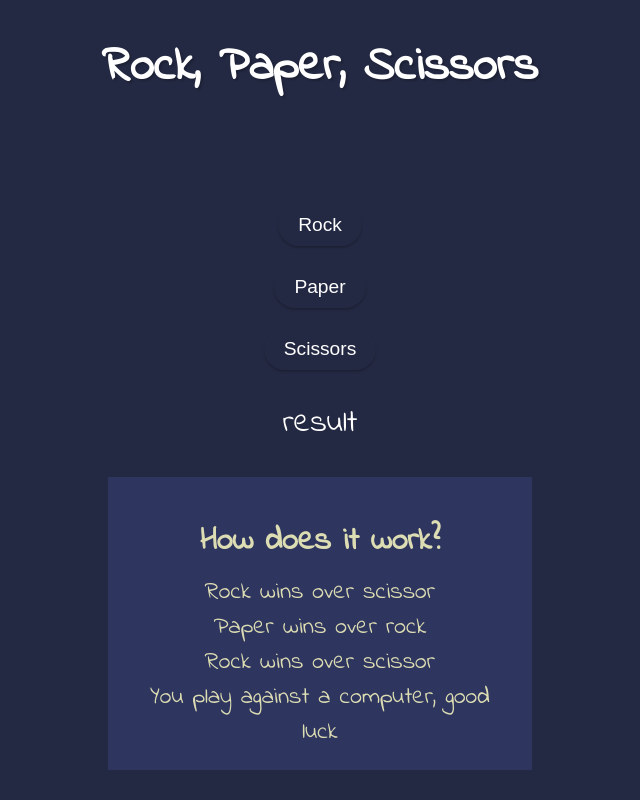
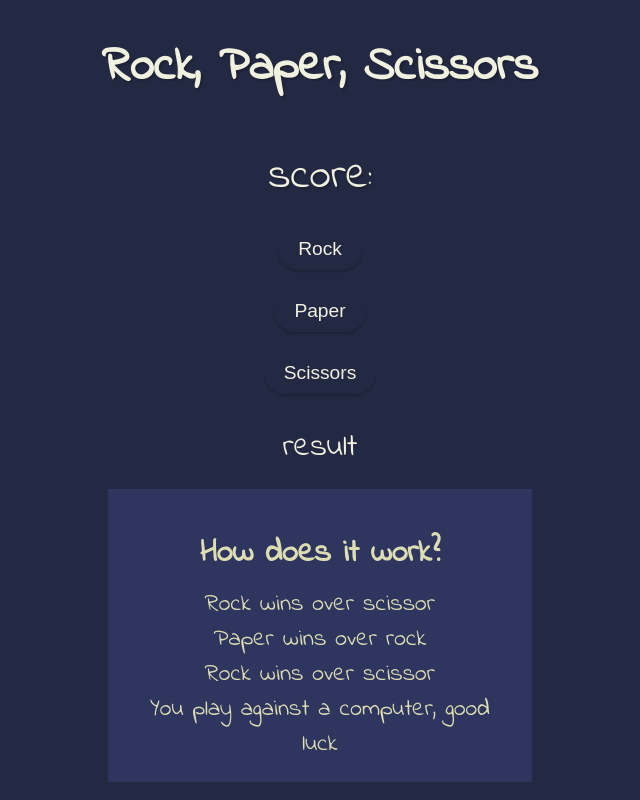
Before and after one commit to Bob-laza/rpsodin, a plain HTML site: page index.html in a window 1280 px wide. Shown: the whole page, without its empty margins (320-960 px from the left). Drawn offline with Linux system fonts and the light colour scheme.

Commit message:
Added score

```diff
--- a/app.js
+++ b/app.js
@@ -1,7 +1,7 @@
 const rockButton = document.getElementById("btn1");
 const paperButton = document.getElementById("btn2");
 const scissorsButton = document.getElementById("btn3");
-
+let score = 0;
 rockButton.addEventListener("click", () => {
     playGame(1);
 });
@@ -18,6 +18,7 @@ function playGame(userChoice) {
     const computerChoice = Math.floor(Math.random() * 3) + 1;
     let didPLayerWon = false;
 
+
     let result;
     if (userChoice === computerChoice) {
         result = "It's a tie!";
@@ -25,22 +26,25 @@ function playGame(userChoice) {
     } else if (userChoice === 1 && computerChoice === 3 || userChoice === 2 && computerChoice === 1 || userChoice === 3 && computerChoice === 2) {
         result = "You win!";
         didPLayerWon = true;
+        score++;
     } else {
         result = "Computer wins!";
         didPLayerWon = false;
     }
 
     const resultDiv = document.getElementById("result");
+    const scoreresult = document.getElementById("score");
 
     if(didPLayerWon === true){
         resultDiv.innerHTML = `<div id="result">You chose <span style="color: #9DF519">${getChoiceString(userChoice)}.</span> Computer chose <span style="color: #F14A8D">${getChoiceString(computerChoice)}.</span> ${result}🎆</div>`;
+        scoreresult.innerHTML = `<div id ="score">score: ${score}</div>`
     }else if(didPLayerWon === false){
         resultDiv.innerHTML = `<div id="result">You chose <span style="color: #F14A8D">${getChoiceString(userChoice)}.</span> Computer chose <span style="color: #9DF519"">${getChoiceString(computerChoice)}.</span> ${result}</div>`;
     }else{
         resultDiv.innerHTML = `<div id="result">You chose <span style="color: #F14A8D">${getChoiceString(userChoice)}.</span> Computer chose <span style="color: #9DF519"">${getChoiceString(computerChoice)}.</span> ${result}</div>`;
 
     }
-
+   console.log(score)
 }
 
 function getChoiceString(choice) {
--- a/index.html
+++ b/index.html
@@ -14,10 +14,13 @@
 <body>
     <header>
         <div class="logo">
-
             <h1>Rock, Paper, Scissors</h1>
         </div>
+
     </header>
+    <div id="score">
+        score:
+    </div>
     <div class="buttons">
         <button id="btn1" class="playbutton">Rock</button>
         <button id="btn2" class="playbutton">Paper</button>
--- a/styles.css
+++ b/styles.css
@@ -13,7 +13,15 @@ header {
     display: flex;
     justify-content: center;
     align-items: center;
-    margin-bottom: 50px;
+    margin-bottom: 10px;
+}
+
+#score{
+    font-size: 2.7rem;
+    color: #f0f1df;
+    text-shadow: 2px 2px 2px rgba(0, 0, 0, 0.2);
+    margin-top: 1px;
+    text-align: center;
 }
 
 .logo {
@@ -24,7 +32,7 @@ header {
 
 .logo h1 {
     font-size: 3rem;
-    color: white;
+    color: #f0f1df;
     text-shadow: 2px 2px 2px rgba(0, 0, 0, 0.2);
 }
 
@@ -40,7 +48,7 @@ header {
     margin-bottom: 20px;
     background-color: transparent;
     border: none;
-    color: white;
+    color: #f0f1df;
     padding: 10px 20px;
     border-radius: 50px;
     font-size: 1.2rem;
@@ -80,7 +88,7 @@ header {
 }
 
 #result {
-    color: white;
+    color: #f0f1df;
     font-size: 2rem;
     text-align: center;
     margin-top: 10px;
```
